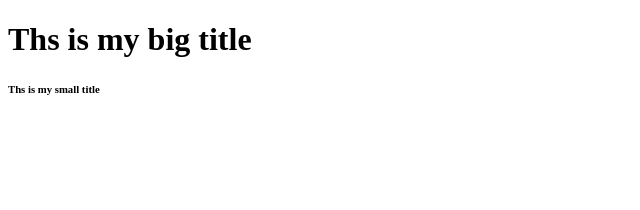
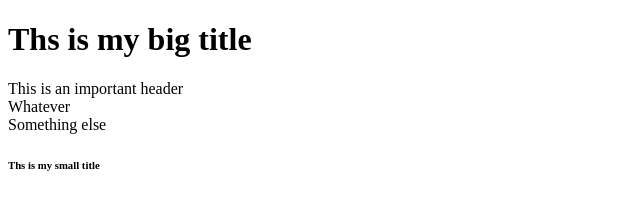
Before and after one commit to BoxBunny/kakao_clone, a plain HTML site: page index.html in a window 1280 px wide. Shown: the whole page, without its empty margins (0-640 px from the left). Drawn offline with Linux system fonts and the light colour scheme.

Commit message:
semantic_vs_non_semantic

```diff
--- a/index.html
+++ b/index.html
@@ -1,10 +1,16 @@
 <!DOCTYPE html>
 <html>
   <head>
+    <meta charset="utf-8" />
+    <meta name="author" content="ComSenpai" />
+    <meta name="description" content="Welcome to my kakao clone" />
     <title>This is my title</title>
   </head>
   <body>
     <h1>Ths is my big title</h1>
+    <header>This is an important header</header>
+    <div>Whatever</div>
+    <span>Something else</span>
     <h6>Ths is my small title</h6>
   </body>
 </html>
```
